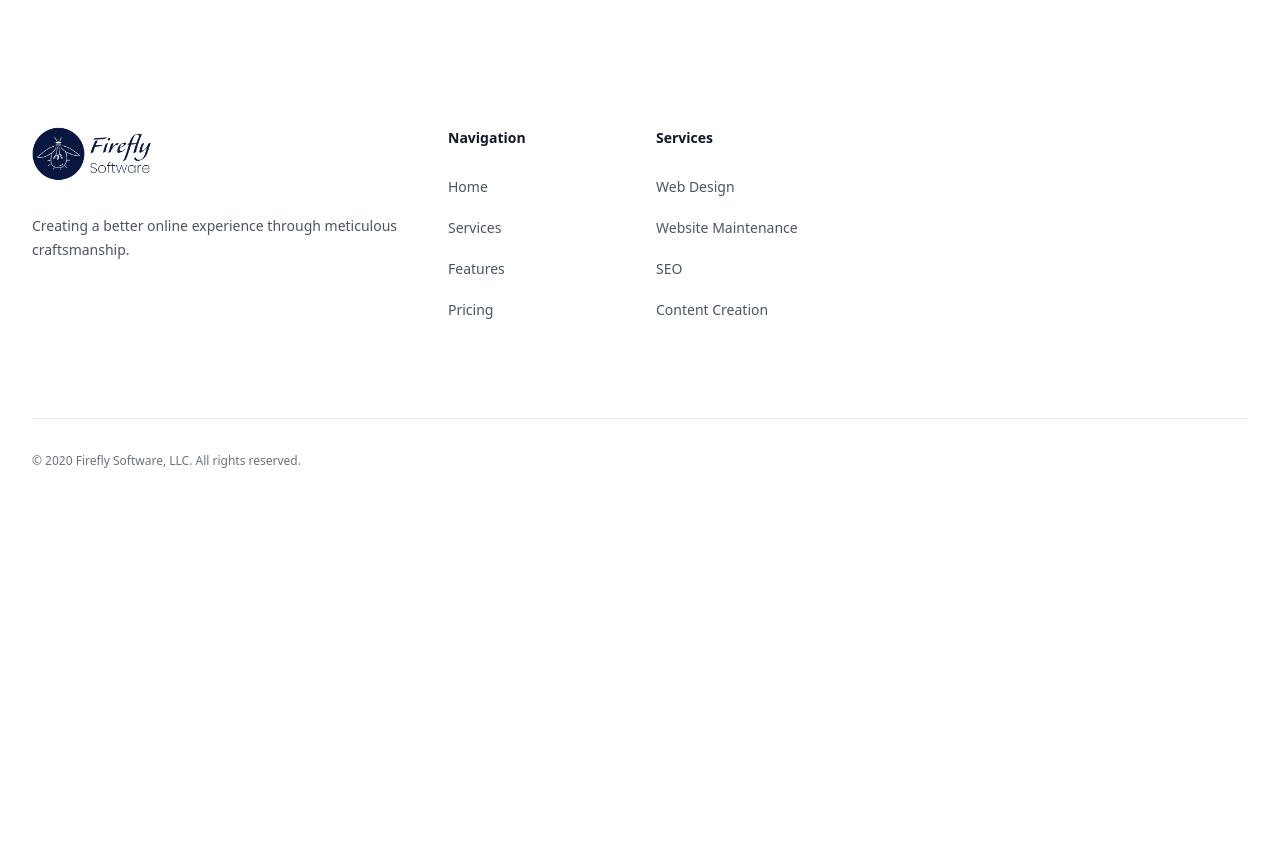
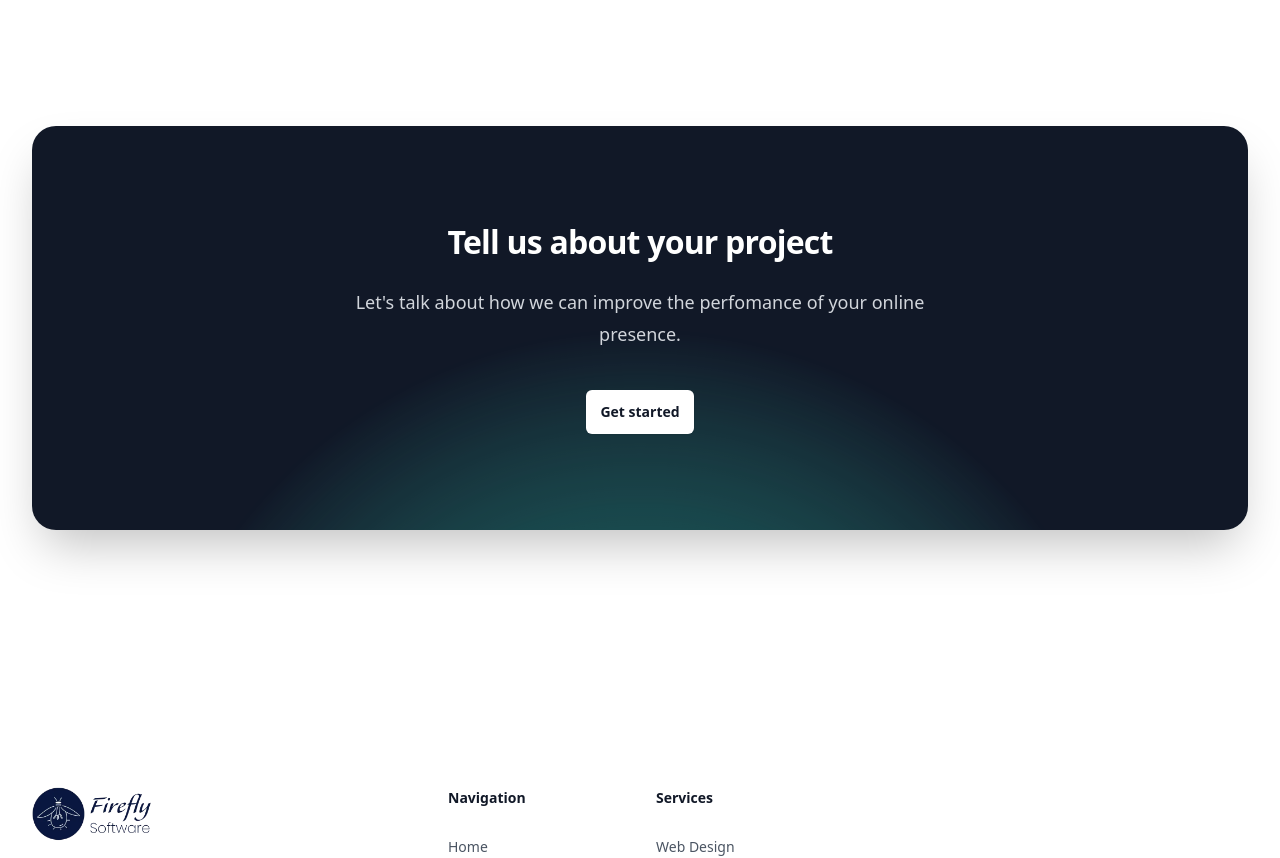
Before and after one commit to DukeRupert/fs-website, a SvelteKit app: page /portfolio/kagen-coffee-and-crepes in a window 1280 px wide. Shown: the part 2330-3188 px from the top of the page. Before the commit the page ends 2833 px from the top, so only its background shows below. Built offline with nearby package versions, Linux system fonts and the light colour scheme.

Commit message:
Added Cta

```diff
--- /dev/null
+++ b/src/lib/components/Cta.svelte
@@ -0,0 +1,43 @@
+<div class="bg-white">
+  <div class="mx-auto max-w-7xl py-24 sm:px-6 sm:py-32 lg:px-8">
+    <div
+      class="relative isolate overflow-hidden bg-gray-900 px-6 py-24 text-center shadow-2xl sm:rounded-3xl sm:px-16"
+    >
+      <h2
+        class="mx-auto max-w-2xl text-3xl font-bold tracking-tight text-white sm:text-4xl"
+      >
+        Tell us about your project
+      </h2>
+      <p class="mx-auto mt-6 max-w-xl text-lg leading-8 text-gray-300">
+        Let's talk about how we can improve the perfomance of your online
+        presence.
+      </p>
+      <div class="mt-10 flex items-center justify-center gap-x-6">
+        <a
+          href="/#contact-us"
+          class="rounded-md bg-white px-3.5 py-2.5 text-sm font-semibold text-gray-900 shadow-sm hover:bg-gray-100 focus-visible:outline focus-visible:outline-2 focus-visible:outline-offset-2 focus-visible:outline-white"
+          >Get started</a
+        >
+      </div>
+      <svg
+        viewBox="0 0 1024 1024"
+        class="absolute left-1/2 top-1/2 -z-10 h-[64rem] w-[64rem] -translate-x-1/2 [mask-image:radial-gradient(closest-side,white,transparent)]"
+        aria-hidden="true"
+      >
+        <circle
+          cx="512"
+          cy="512"
+          r="512"
+          fill="url(#827591b1-ce8c-4110-b064-7cb85a0b1217)"
+          fill-opacity="0.7"
+        />
+        <defs>
+          <radialGradient id="827591b1-ce8c-4110-b064-7cb85a0b1217">
+            <stop stop-color="#028375" />
+            <stop offset="1" stop-color="#4cfcdb" />
+          </radialGradient>
+        </defs>
+      </svg>
+    </div>
+  </div>
+</div>
--- a/src/routes/portfolio/fts-excavation/+page.svelte
+++ b/src/routes/portfolio/fts-excavation/+page.svelte
@@ -7,6 +7,7 @@
   import GrayscaleTransitionImage from "$lib/components/GrayscaleTransitionImage.svelte";
   import PageLinks from "$lib/components/pagelinks/PageLinks.svelte";
   import Blockquote from "$lib/components/Blockquote.svelte";
+  import Cta from "$lib/components/Cta.svelte";
 
   export const caseStudy = {
     client: "FtS Excavation",
@@ -32,7 +33,7 @@
   <title>Firefly Software | Our Work | FtS Excavation</title>
 </svelte:head>
 
-<article class="mt-24 sm:mt-32 lg:mt-40">
+<div class="mt-24 sm:mt-32 lg:mt-40">
   <header>
     <!-- Page Intro -->
     <PageIntro eyebrow="Case Study" title={caseStudy.title} centered>
@@ -115,4 +116,5 @@
     </article>
   </Container>
   <PageLinks title="More case studies" cls="mt-24 sm:mt-32 lg:mt-40" />
-</article>
+  <Cta />
+</div>
--- a/src/routes/portfolio/kagen-coffee-and-crepes/+page.svelte
+++ b/src/routes/portfolio/kagen-coffee-and-crepes/+page.svelte
@@ -3,6 +3,7 @@
   import PageIntro from "$lib/components/PageIntro.svelte";
   import Blockquote from "$lib/components/Blockquote.svelte";
   import PageLinks from "$lib/components/pagelinks/PageLinks.svelte";
+  import Cta from "$lib/components/Cta.svelte";
   import kcc_splash from "$lib/assets/images/kcc_splash_4_3.png?run";
   import kagen_kcc from "$lib/assets/images/kagen_coffee_and_crepes_owner_873.webp?run";
   import Img from "@zerodevx/svelte-img";
@@ -124,4 +125,5 @@
     </article>
   </Container>
   <PageLinks title="More case studies" cls="mt-24 sm:mt-32 lg:mt-40" />
+  <Cta />
 </article>
```
